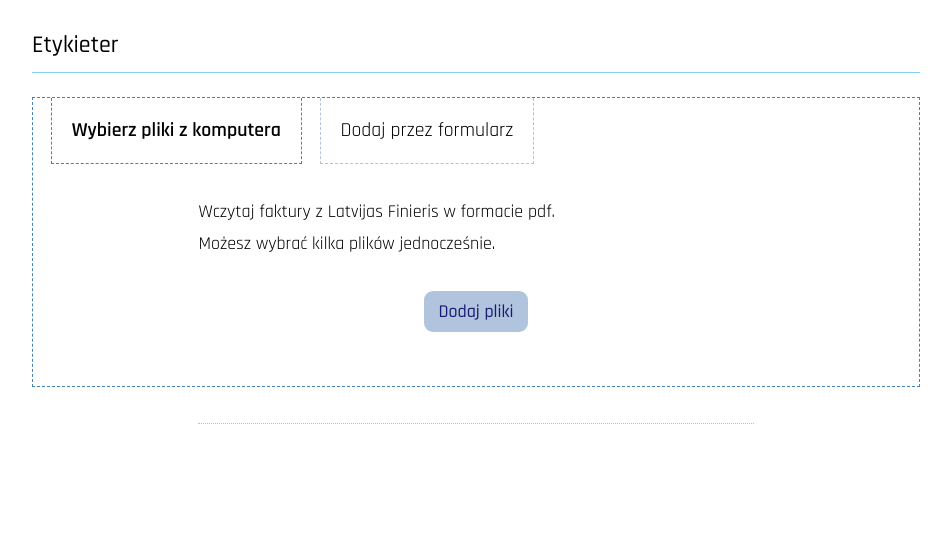
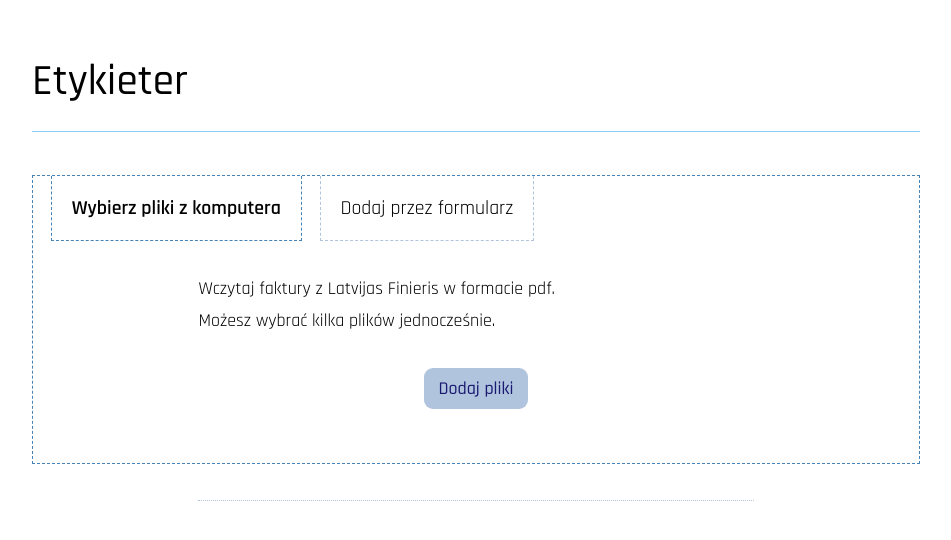
Before and after one commit to PawRys/LabelGenerator, a Vue app: page / in a window 1280 px wide. Shown: the top 540 px of the page, without its empty margins (164-1115 px from the left). Built offline with nearby package versions, Linux system fonts and the light colour scheme.

Commit message:
CSS @Print tweaks

```diff
--- a/src/assets/base.css
+++ b/src/assets/base.css
@@ -12,13 +12,13 @@
 }
 
 :root {
-	font-size: 6.25%;
+	font-size: 112.5%; /* 18px */
 }
 
 body {
 	max-width: 96ch;
 	margin-inline: auto;
-	font-size: 18rem;
+	font-size: 1rem;
 	font-family: 'Rajdhani', sans-serif;
 	/* font-family: 'Roboto', sans-serif; */
 	/* font-family: 'Roboto Mono', sans-serif; */
@@ -40,12 +40,12 @@ h6 {
 }
 
 h1 {
-	font-size: 24rem;
+	font-size: 2.4rem;
 	border-bottom: solid 1px lightskyblue;
 }
 
 h2 {
-	font-size: 21rem;
+	font-size: 2.1rem;
 }
 
 :is(button, .button) {
--- a/src/components/Print.vue
+++ b/src/components/Print.vue
@@ -59,7 +59,7 @@ const labelsStore = useLabelsStore();
 		'B B B B B'
 		'C D D D E';
 
-	font-size: 2cm; /* Master font size for all label childs */
+	font-size: 2.5cm; /* Master font size for all label childs */
 	font-weight: 500;
 	text-align: center;
 	line-height: 1;
@@ -67,12 +67,12 @@ const labelsStore = useLabelsStore();
 
 .label__item-size {
 	grid-area: A;
-	font-size: 1.5em;
+	font-size: 1.3em;
 	font-weight: 600;
 }
 .label__long-desc {
 	grid-area: B;
-	font-size: 1em;
+	font-size: 0.8em;
 	white-space: unset;
 	text-align: center;
 	min-height: 1em;
@@ -80,15 +80,17 @@ const labelsStore = useLabelsStore();
 
 .label__item-glue {
 	grid-area: C;
+	font-size: 0.8em;
 }
 
 .label__contract {
 	grid-area: D;
-	font-size: 0.5em;
+	font-size: 0.4em;
 	font-weight: 400;
 }
 .label__pack-size {
 	grid-area: E;
+	font-size: 0.8em;
 }
 .label__pack-size::after {
 	content: 'szt.';
```
